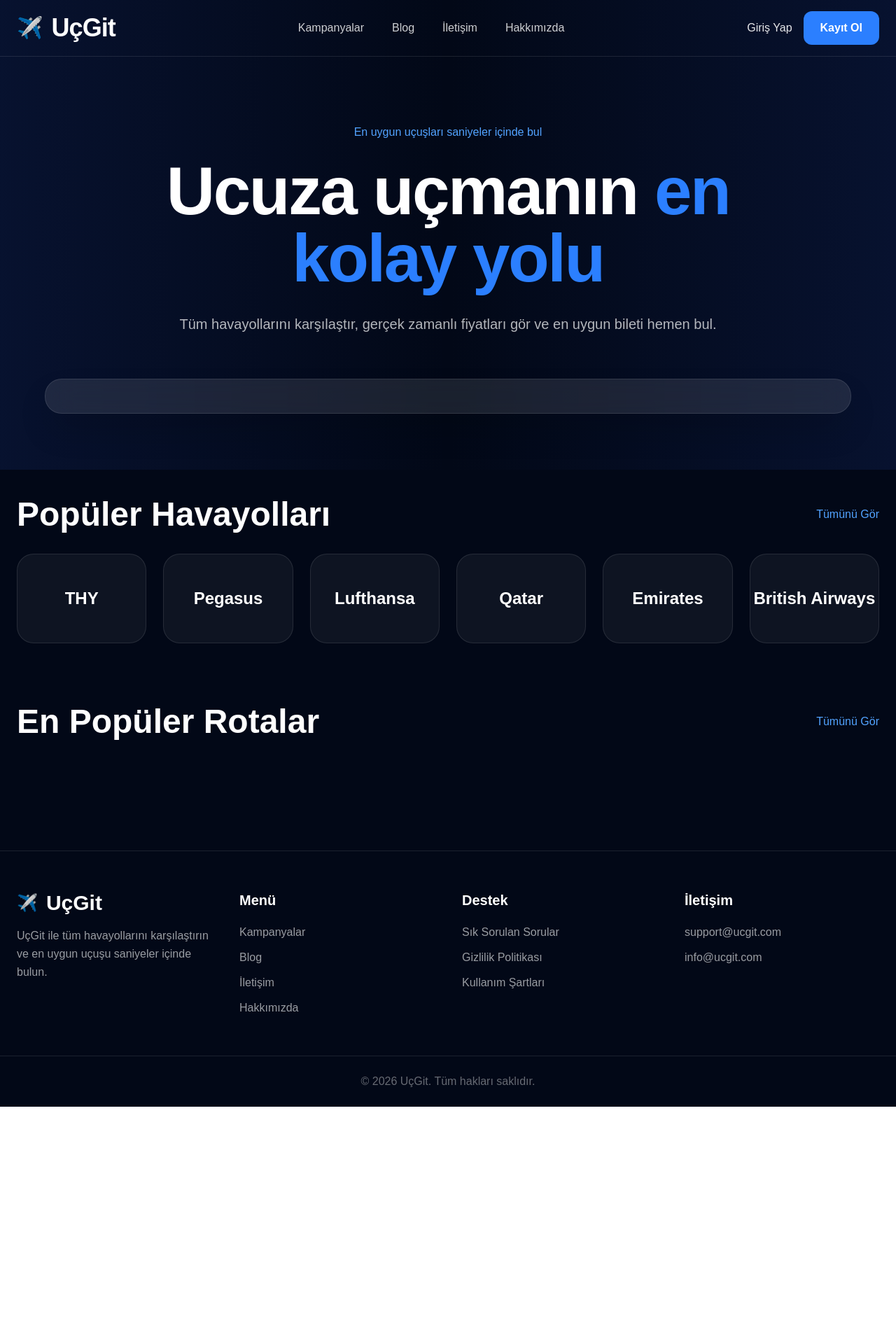
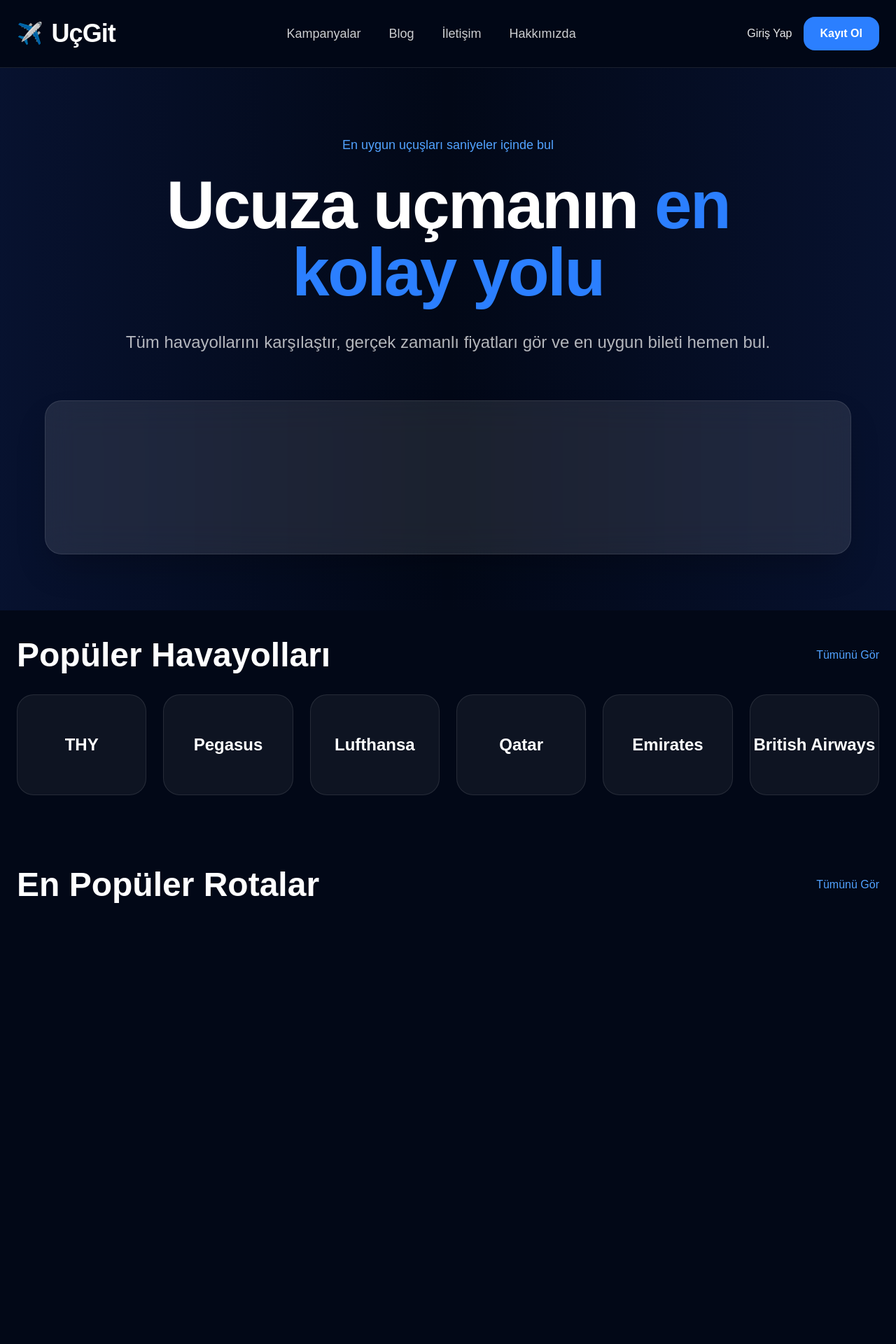
Before and after one commit to melihizzet/flight-platform, a Next.js app: page / in a window 1280 px wide. Shown: the top 1920 px of the page at 70% size. Before the commit the page ends 1581 px from the top, so only its background shows below. Built offline with nearby package versions, Linux system fonts and the light colour scheme.

Commit message:
Final responsive travelpayouts layout

```diff
--- a/app/page.tsx
+++ b/app/page.tsx
@@ -27,87 +27,120 @@ export default function HomePage() {
   }, []);
 
   return (
-    <main className="min-h-screen bg-[#020817] text-white">
+    <main className="min-h-screen bg-[#020817] text-white overflow-x-hidden">
+
+      {/* NAVBAR */}
+      <nav className="border-b border-white/10 sticky top-0 z-50 bg-[#020817]/90 backdrop-blur-xl">
+
+        <div className="max-w-7xl mx-auto px-6 h-24 flex items-center justify-between">
+
+          <div className="flex items-center gap-3">
+
+            <span className="text-3xl">✈️</span>
+
+            <span className="text-4xl font-black tracking-tight">
+              UçGit
+            </span>
+
+          </div>
+
+          <div className="hidden md:flex items-center gap-10 text-lg text-white/80">
+
+            <a href="#" className="hover:text-white transition">
+              Kampanyalar
+            </a>
+
+            <a href="#" className="hover:text-white transition">
+              Blog
+            </a>
+
+            <a href="#" className="hover:text-white transition">
+              İletişim
+            </a>
+
+            <a href="#" className="hover:text-white transition">
+              Hakkımızda
+            </a>
+
+          </div>
+
+          <div className="flex items-center gap-4">
+
+            <button className="text-white/90 font-medium hover:text-white">
+              Giriş Yap
+            </button>
+
+            <button className="bg-blue-500 hover:bg-blue-600 transition px-6 py-3 rounded-2xl font-semibold">
+              Kayıt Ol
+            </button>
+
+          </div>
+
+        </div>
+
+      </nav>
 
       {/* HERO */}
       <section className="relative overflow-hidden">
 
         <div className="absolute inset-0 bg-gradient-to-r from-blue-900/20 via-transparent to-blue-900/20" />
 
-        <nav className="relative z-20 border-b border-white/10">
-          <div className="max-w-7xl mx-auto px-6 h-20 flex items-center justify-between">
-
-            <div className="flex items-center gap-3">
-              <span className="text-3xl">✈️</span>
-
-              <span className="text-4xl font-black tracking-tight">
-                UçGit
-              </span>
-            </div>
-
-            <div className="hidden md:flex items-center gap-10 text-white/80 font-medium">
-              <a href="#">Kampanyalar</a>
-              <a href="#">Blog</a>
-              <a href="#">İletişim</a>
-              <a href="#">Hakkımızda</a>
-            </div>
-
-            <div className="flex items-center gap-4">
-              <button className="text-white/90 font-medium">
-                Giriş Yap
-              </button>
-
-              <button className="bg-blue-500 hover:bg-blue-600 transition px-6 py-3 rounded-xl font-semibold">
-                Kayıt Ol
-              </button>
-            </div>
-          </div>
-        </nav>
-
         <div className="relative z-10 max-w-7xl mx-auto px-6 pt-24 pb-20">
 
           <div className="text-center max-w-5xl mx-auto">
 
-            <p className="text-blue-400 mb-6">
+            <p className="text-blue-400 text-lg mb-6">
               En uygun uçuşları saniyeler içinde bul
             </p>
 
             <h1 className="text-6xl md:text-8xl font-black leading-none tracking-tight">
+
               Ucuza uçmanın{" "}
+
               <span className="text-blue-500">
                 en kolay yolu
               </span>
+
             </h1>
 
-            <p className="mt-8 text-xl text-white/70">
+            <p className="mt-8 text-2xl text-white/70 leading-relaxed">
               Tüm havayollarını karşılaştır, gerçek zamanlı fiyatları gör ve
               en uygun bileti hemen bul.
             </p>
+
           </div>
 
           {/* SEARCH */}
           <div className="mt-16 max-w-6xl mx-auto">
 
-            <div className="bg-white/10 backdrop-blur-xl border border-white/10 rounded-3xl p-6 shadow-2xl">
+            <div className="bg-white/10 backdrop-blur-xl border border-white/10 rounded-3xl p-6 shadow-2xl min-h-[220px] flex items-center">
 
-              <div id="tpwl-search"></div>
+              <div
+                id="tpwl-search"
+                className="w-full"
+              ></div>
 
             </div>
+
           </div>
+
         </div>
+
       </section>
 
       {/* AIRLINES */}
       <section className="max-w-7xl mx-auto px-6 py-10">
 
         <div className="flex items-center justify-between mb-8">
+
           <h2 className="text-5xl font-black">
             Popüler Havayolları
           </h2>
 
-          <a href="#" className="text-blue-400">
+          <a href="#" className="text-blue-400 hover:text-blue-300">
             Tümünü Gör
           </a>
+
         </div>
 
         <div className="grid grid-cols-2 md:grid-cols-3 lg:grid-cols-6 gap-6">
@@ -120,94 +153,127 @@ export default function HomePage() {
             "Emirates",
             "British Airways",
           ].map((airline) => (
+
             <div
               key={airline}
-              className="bg-white/5 border border-white/10 rounded-3xl h-32 flex items-center justify-center text-2xl font-bold hover:bg-white/10 transition"
+              className="bg-white/5 border border-white/10 rounded-3xl h-36 flex items-center justify-center text-2xl font-bold hover:bg-white/10 transition"
             >
+
               {airline}
+
             </div>
+
           ))}
+
         </div>
+
       </section>
 
-      {/* RESULTS */}
-      <section className="max-w-7xl mx-auto px-6 py-12">
+      {/* TICKETS */}
+      <section className="max-w-7xl mx-auto px-6 py-16">
 
-        <div className="flex items-center justify-between mb-8">
+        <div className="flex items-center justify-between mb-10">
 
           <h2 className="text-5xl font-black">
             En Popüler Rotalar
           </h2>
 
-          <a href="#" className="text-blue-400">
+          <a href="#" className="text-blue-400 hover:text-blue-300">
             Tümünü Gör
           </a>
+
         </div>
 
-        <div id="tpwl-tickets"></div>
+        <div
+          id="tpwl-tickets"
+          className="min-h-[500px] w-full"
+        ></div>
 
       </section>
 
+      <div className="h-20"></div>
+
       {/* FOOTER */}
-      <footer className="border-t border-white/10 mt-20">
+      <footer className="border-t border-white/10">
 
-        <div className="max-w-7xl mx-auto px-6 py-14 grid md:grid-cols-4 gap-10">
+        <div className="max-w-7xl mx-auto px-6 py-16 grid md:grid-cols-4 gap-10">
 
           <div>
-            <div className="flex items-center gap-3 mb-4">
+
+            <div className="flex items-center gap-3 mb-5">
+
               <span className="text-2xl">✈️</span>
 
               <span className="text-3xl font-black">
                 UçGit
               </span>
+
             </div>
 
-            <p className="text-white/60 leading-relaxed">
+            <p className="text-white/60 leading-relaxed text-lg">
               UçGit ile tüm havayollarını karşılaştırın ve en uygun uçuşu saniyeler içinde bulun.
             </p>
+
           </div>
 
           <div>
-            <h3 className="font-bold text-xl mb-5">
+
+            <h3 className="font-bold text-2xl mb-5">
               Menü
             </h3>
 
-            <div className="space-y-3 text-white/60">
+            <div className="space-y-3 text-white/60 text-lg">
+
               <p>Kampanyalar</p>
               <p>Blog</p>
               <p>İletişim</p>
               <p>Hakkımızda</p>
+
             </div>
+
           </div>
 
           <div>
-            <h3 className="font-bold text-xl mb-5">
+
+            <h3 className="font-bold text-2xl mb-5">
               Destek
             </h3>
 
-            <div className="space-y-3 text-white/60">
+            <div className="space-y-3 text-white/60 text-lg">
+
               <p>Sık Sorulan Sorular</p>
               <p>Gizlilik Politikası</p>
               <p>Kullanım Şartları</p>
+
             </div>
+
           </div>
 
           <div>
-            <h3 className="font-bold text-xl mb-5">
+
+            <h3 className="font-bold text-2xl mb-5">
               İletişim
             </h3>
 
-            <div className="space-y-3 text-white/60">
+            <div className="space-y-3 text-white/60 text-lg">
+
               <p>support@ucgit.com</p>
               <p>info@ucgit.com</p>
+
             </div>
+
           </div>
+
         </div>
 
-        <div className="border-t border-white/10 py-6 text-center text-white/40">
+        <div className="border-t border-white/10 py-8 text-center text-white/40">
+
           © 2026 UçGit. Tüm hakları saklıdır.
+
         </div>
+
       </footer>
+
     </main>
   );
 }
```
